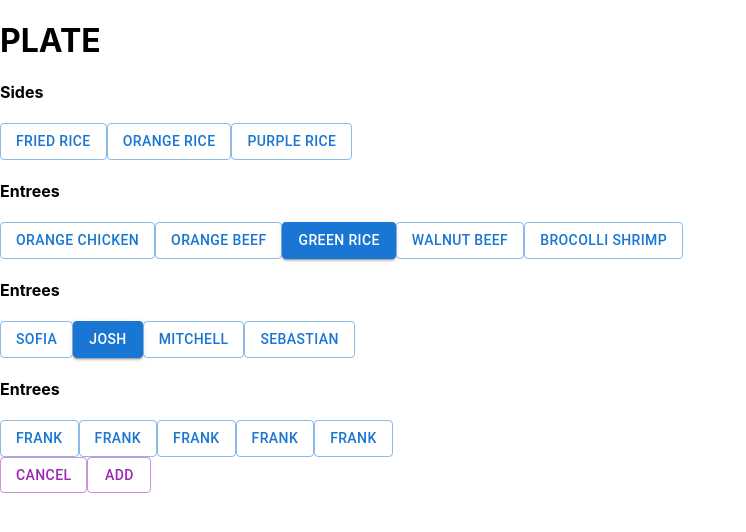
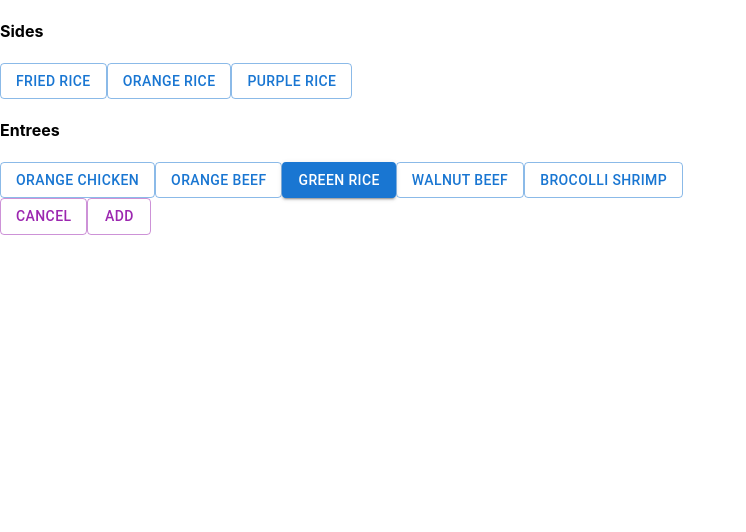
Before and after one commit to jdavstaff/Project3Docs, a React (Create React App) app in the folder frontend/: page /cashier/plate in a window 1280 px wide. Shown: the top 532 px of the page, without its empty margins (0-746 px from the left). Built offline with nearby package versions, Linux system fonts and the light colour scheme.

Commit message:
ordering - bowl v plate v biggerPlate accounter for

```diff
--- a/frontend/src/pages/view/OrderView.js
+++ b/frontend/src/pages/view/OrderView.js
@@ -57,7 +57,7 @@ export default function OrderView({ user }) {
   } else {
     return (
       <div>
-        <PlateView user={user} handleView={handleBtnClick} />
+        <PlateView user={user} handleView={handleBtnClick} view={view} />
       </div>
     );
   }
--- a/frontend/src/pages/view/PlateView.js
+++ b/frontend/src/pages/view/PlateView.js
@@ -41,15 +41,19 @@ const dummyData = [
   },
 ];
 
-const dummyData2 = dummyData;
-
 // user will either be "cashier" or "client"
-export default function PlateView({ user, handleView }) {
+export default function PlateView({ user, handleView, view }) {
   // NOTE: Data MUST have keys: id : int, selected : bool, and name : string
   const [sideData, setSideData] = useState([]);
   const [entreeData, setEntreeData] = useState([]);
   const [entreeData2, setEntreeData2] = useState([]);
   const [entreeData3, setEntreeData3] = useState([]);
+
+  const getTitle = () => {
+    if (view == 1) return "Bowl";
+    else if (view == 2) return "Plate";
+    else if (view == 3) return "Bigger Plate";
+  };
 
   useEffect(() => {
     // FIXME: AXIOS call to get entree and side data
@@ -135,7 +139,7 @@ export default function PlateView({ user, handleView }) {
 
   return (
     <div>
-      <h1>PLATE</h1>
+      <h1>{getTitle()}</h1>
       <div>
         <h4>Sides</h4>
         <div>
@@ -146,14 +150,18 @@ export default function PlateView({ user, handleView }) {
         entreeData={entreeData}
         handleEntreeSelect={handleEntreeSelect}
       />
+      {view >= 2 && (
         <EntreeSelection
           entreeData={entreeData2}
           handleEntreeSelect={handleEntreeSelect2}
         />
+      )}
+      {view >= 3 && (
         <EntreeSelection
           entreeData={entreeData3}
           handleEntreeSelect={handleEntreeSelect3}
         />
+      )}
       <Button
         variant="outlined"
         color="secondary"
@@ -161,7 +169,6 @@ export default function PlateView({ user, handleView }) {
       >
         Cancel
       </Button>
-
       <Button variant="outlined" color="secondary" onClick={handleAddBtn}>
         Add
       </Button>
```
Lines whose indentation alone changed are shown as unchanged.
